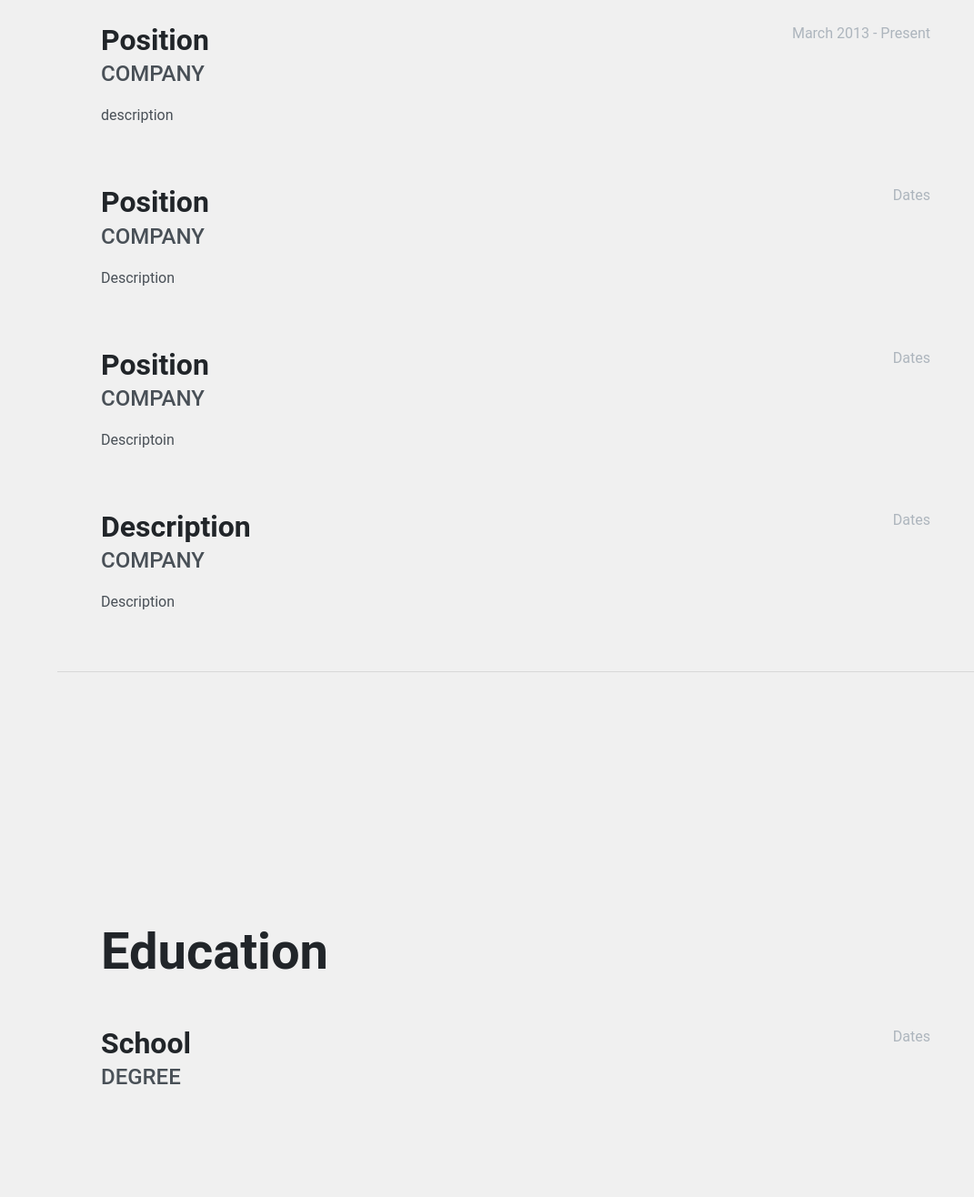
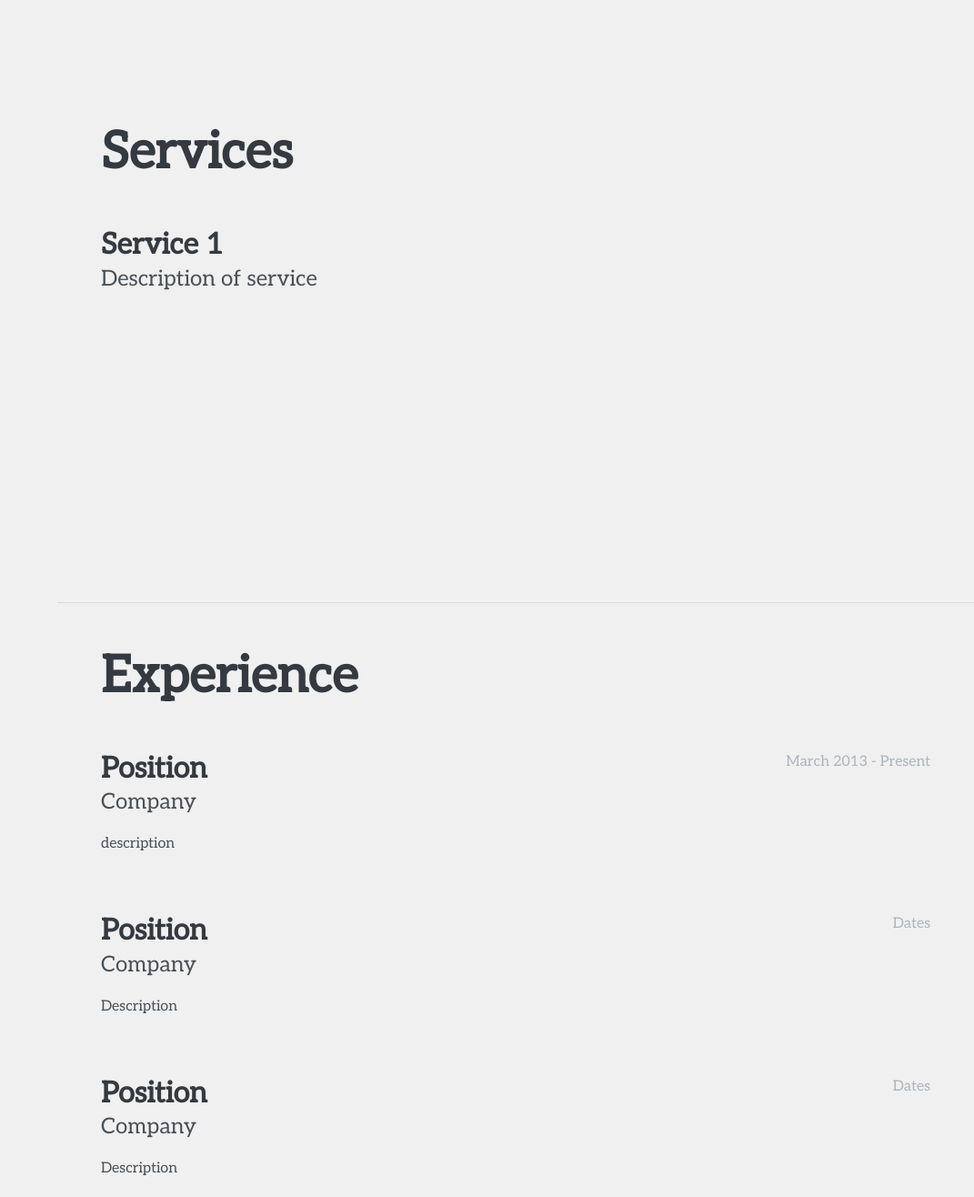
Before and after one commit to ranaq/js-website, a Gatsby site: page / in a window 1280 px wide. Shown: the part 1080-2396 px from the top of the page at 91% size, without its empty margins (209-1280 px from the left). Built offline with nearby package versions, Linux system fonts and the light colour scheme; Gatsby itself is replaced by a stand-in of ours; a web font is replaced by a local one.

Commit message:
Updated font

```diff
--- a/package.json
+++ b/package.json
@@ -11,6 +11,7 @@
     "email": "anubhav.srivastava00@gmail.com"
   },
   "dependencies": {
+    "@fontsource/aleo": "^4.3.0",
     "gatsby": "^2.20.2",
     "gatsby-plugin-manifest": "^2.3.1",
     "gatsby-plugin-offline": "^3.1.0",
--- a/src/assets/sass/_global.scss
+++ b/src/assets/sass/_global.scss
@@ -22,7 +22,7 @@ h6 {
   @include heading-font;
   font-weight: 700;
   // text-transform: uppercase;
-  color: $gray-900;
+  color: $gray-800;
 }
 
 h1 {
@@ -41,11 +41,11 @@ h3 {
 p.lead {
   font-size: 1.15rem;
   font-weight: 400;
-  color: $gray-900;
+  color: $gray-800;
 }
 
 .subheading {
-  text-transform: uppercase;
+  // text-transform: uppercase;
   font-weight: 500;
   @include heading-font;
   font-size: 1.5rem;
--- a/src/assets/sass/_mixins.scss
+++ b/src/assets/sass/_mixins.scss
@@ -1,8 +1,8 @@
 // Mixins
 
 @mixin body-font {
-  font-family: Roboto;
+  font-family: 'Aleo', Roboto;
 }
 @mixin heading-font {
-  font-family: Aleo, Roboto;
+  font-family: 'Aleo', Roboto;
 }
--- a/src/components/Sidebar.js
+++ b/src/components/Sidebar.js
@@ -11,8 +11,9 @@ export class Sidebar extends Component {
     this.state = {
       tabs: [
         { content: 'About', href: 'about' },
+        { content: 'Services', href: 'services' },
         { content: 'Experience', href: 'experience' },
-        { content: 'Education', href: 'education' },
+
         { content: 'Skills', href: 'skills' },
         { content: 'Contact', href: 'contact' },
 
--- a/src/pages/index.js
+++ b/src/pages/index.js
@@ -1,6 +1,7 @@
 import React from 'react';
 import avatar from '../assets/images/logo.png';
 import Layout from '../components/Layout';
+import "@fontsource/aleo"
 
 // import { Link } from 'gatsby';
 import Sidebar from '../components/Sidebar';
@@ -26,13 +27,34 @@ const IndexPage = () => (
 
 
           </div>
+
           <p className="lead mb-5">
     Jordan to add home page content (if any)
           </p>
 
         </div>
       </section>
+      <hr className="m-0" />
 
+      <section
+        className="resume-section p-3 p-lg-5 d-flex align-items-center"
+        id="services"
+      >
+        <div className="w-100">
+          <h2 className="mb-5">Services</h2>
+
+          <div className="resume-item d-flex flex-column flex-md-row justify-content-between mb-5">
+            <div className="resume-content">
+              <h3 className="mb-0">Service 1</h3>
+              <div className="subheading mb-3">Description of service</div>
+            </div>
+            <div className="resume-date text-md-right">
+            </div>
+          </div>
+
+
+        </div>
+      </section>
       <hr className="m-0" />
 
       <section
@@ -73,7 +95,7 @@ Description
               <h3 className="mb-0">Position</h3>
               <div className="subheading mb-3">Company</div>
               <p>
-Descriptoin
+Description
               </p>
             </div>
             <div className="resume-date text-md-right">
@@ -96,28 +118,7 @@ Descriptoin
         </div>
       </section>
 
-      <hr className="m-0" />
 
-      <section
-        className="resume-section p-3 p-lg-5 d-flex align-items-center"
-        id="education"
-      >
-        <div className="w-100">
-          <h2 className="mb-5">Education</h2>
-
-          <div className="resume-item d-flex flex-column flex-md-row justify-content-between mb-5">
-            <div className="resume-content">
-              <h3 className="mb-0">School</h3>
-              <div className="subheading mb-3">Degree</div>
-            </div>
-            <div className="resume-date text-md-right">
-              <span className="text-primary">Dates</span>
-            </div>
-          </div>
-
-
-        </div>
-      </section>
 
       <hr className="m-0" />
 
```
Also changed, not shown: src/assets/sass/bootstrap/bootstrap.css.
